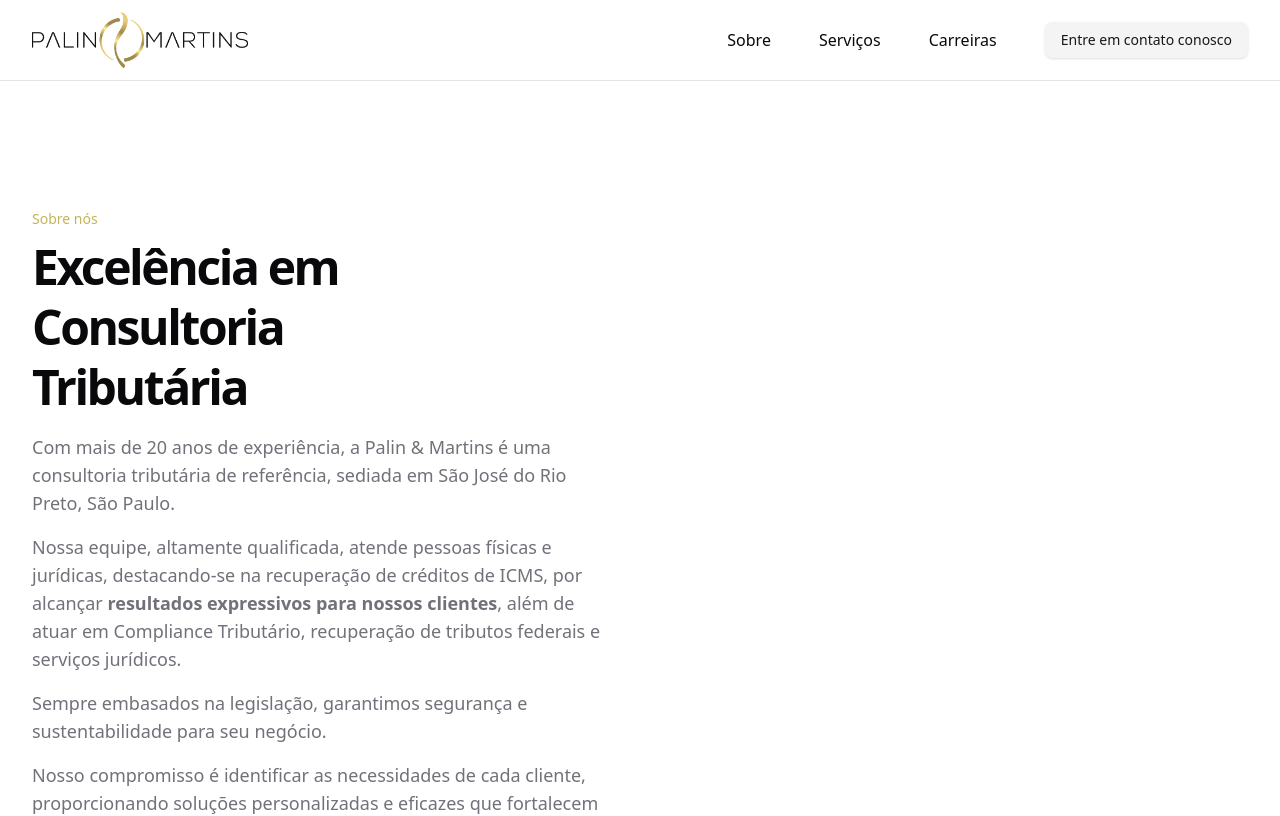
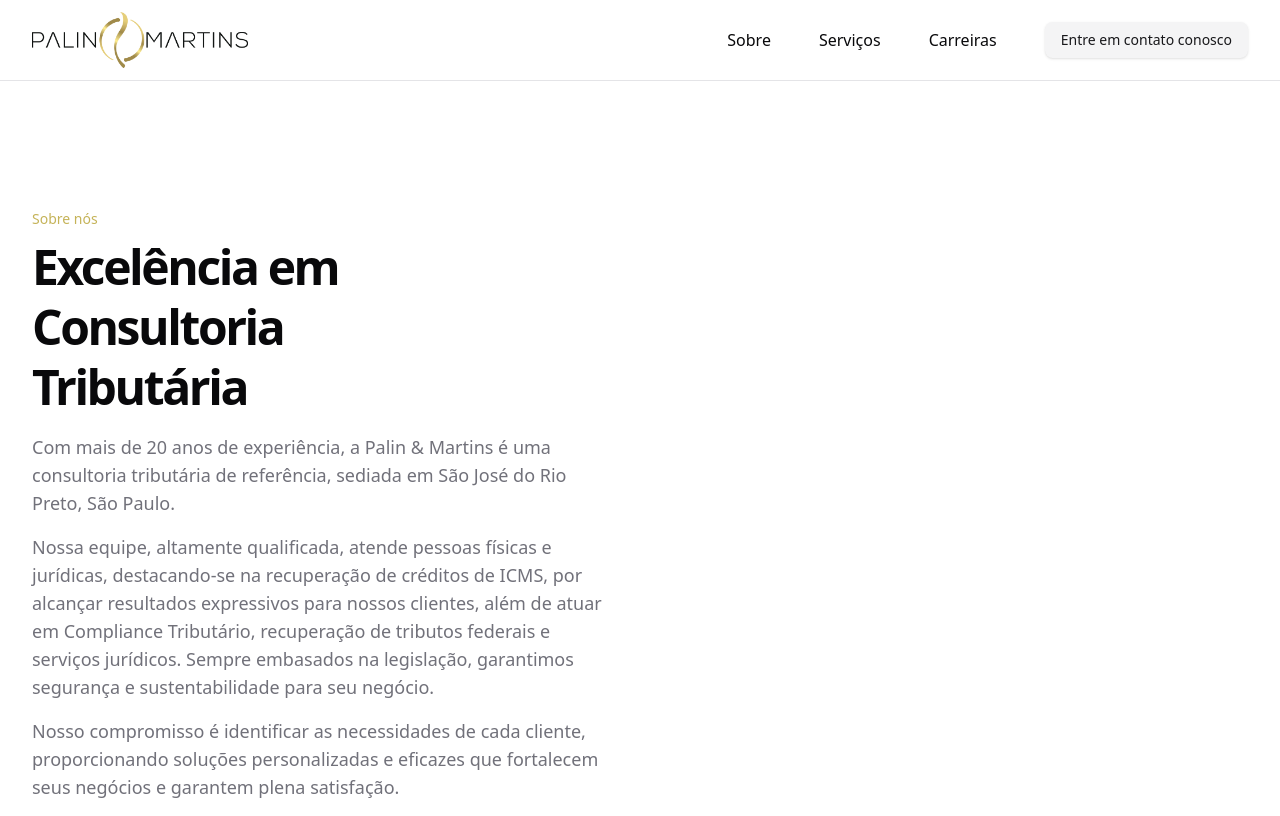
Before and after one commit to igornicoletti/vite-palin-martins, a React (Vite) app: page / in a window 1280 px wide. Shown: the top 816 px of the page. Built offline with nearby package versions, Linux system fonts and the light colour scheme.

Commit message:
feat: hero

```diff
--- a/src/App.tsx
+++ b/src/App.tsx
@@ -54,10 +54,9 @@ export const App = () => {
                     Excelência em Consultoria Tributária
                   </h1>
                   <div className='max-w-xl space-y-4'>
-                    <p className="text-lg text-muted-foreground">Com mais de 20 anos de experiência, <span className='font-medium'>a Palin & Martins é uma consultoria tributária de referência</span>, sediada em São José do Rio Preto, São Paulo.</p>
-                    <p className="text-lg text-muted-foreground">Nossa <span className='font-medium'>equipe, altamente qualificada</span>, atende pessoas físicas e jurídicas, destacando-se na recuperação de créditos de ICMS, por alcançar <span className='font-semibold'>resultados expressivos para nossos clientes</span>, além de atuar em Compliance Tributário, recuperação de tributos federais e serviços jurídicos.</p>
-                    <p className="text-lg text-muted-foreground">Sempre embasados na legislação, <span className='font-medium'>garantimos segurança e sustentabilidade</span> para seu negócio.</p>
-                    <p className="text-lg text-muted-foreground">Nosso compromisso é identificar as necessidades de cada cliente, proporcionando <span className='font-medium'>soluções personalizadas e eficazes que fortalecem seus negócios</span> e garantem plena satisfação.</p>
+                    <p className="text-lg text-muted-foreground">Com mais de 20 anos de experiência, a Palin & Martins é uma consultoria tributária de referência, sediada em São José do Rio Preto, São Paulo.</p>
+                    <p className="text-lg text-muted-foreground">Nossa equipe, altamente qualificada, atende pessoas físicas e jurídicas, destacando-se na recuperação de créditos de ICMS, por alcançar resultados expressivos para nossos clientes, além de atuar em Compliance Tributário, recuperação de tributos federais e serviços jurídicos. Sempre embasados na legislação, garantimos segurança e sustentabilidade para seu negócio.</p>
+                    <p className="text-lg text-muted-foreground">Nosso compromisso é identificar as necessidades de cada cliente, proporcionando soluções personalizadas e eficazes que fortalecem seus negócios e garantem plena satisfação.</p>
                   </div>
                 </div>
               </div>
```
